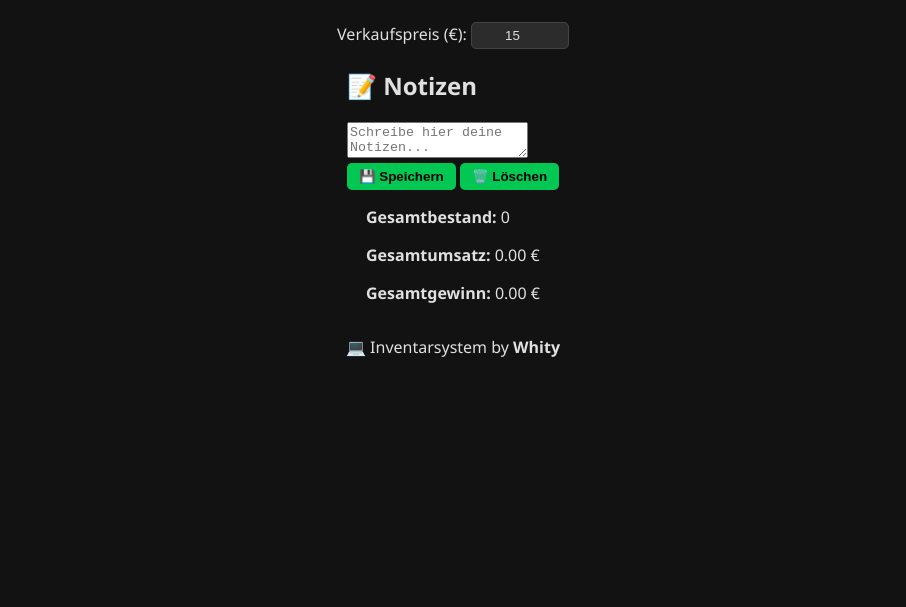
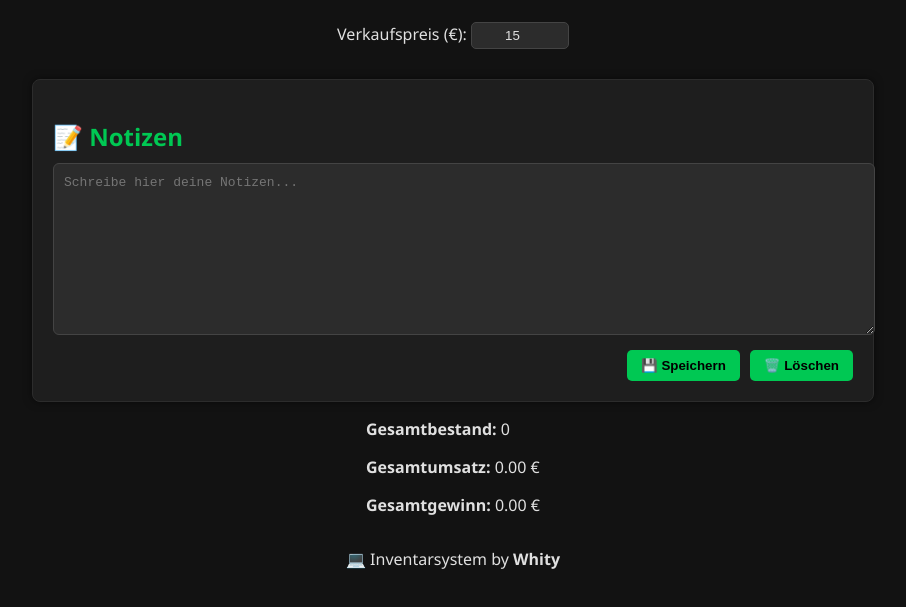
Before and after one commit to nicodahlum-lang/inventarsystem, a plain HTML site: page index.html in a window 1280 px wide. Shown: the part 87-694 px from the top of the page, without its empty margins (187-1093 px from the left). Drawn offline with Linux system fonts and the light colour scheme; no server answers.

Commit message:
style.css aktualisieren

```diff
--- a/style.css
+++ b/style.css
@@ -99,3 +99,61 @@ input:focus {
     margin-bottom: 5px;
   }
 }
+/* === NOTIZBEREICH === */
+
+#notes-section {
+  margin-top: 30px;
+  width: 90%;
+  max-width: 800px;
+  background-color: #1e1e1e;
+  border: 1px solid #2c2c2c;
+  border-radius: 8px;
+  padding: 20px;
+  box-shadow: 0 0 8px rgba(0, 0, 0, 0.5);
+}
+
+#notes-section h2 {
+  color: #00c853;
+  margin-bottom: 10px;
+  text-align: left;
+}
+
+#notes {
+  width: 100%;
+  height: 150px;
+  background-color: #2c2c2c;
+  color: #e0e0e0;
+  border: 1px solid #444;
+  border-radius: 6px;
+  padding: 10px;
+  resize: vertical;
+  font-size: 1em;
+  line-height: 1.4em;
+}
+
+#notes:focus {
+  outline: none;
+  border-color: #00c853;
+}
+
+.note-buttons {
+  display: flex;
+  justify-content: flex-end;
+  gap: 10px;
+  margin-top: 10px;
+}
+
+.note-buttons button {
+  background-color: #00c853;
+  color: #000;
+  font-weight: 600;
+  border: none;
+  border-radius: 5px;
+  padding: 8px 14px;
+  cursor: pointer;
+  transition: all 0.2s ease;
+}
+
+.note-buttons button:hover {
+  background-color: #00e676;
+}
```
